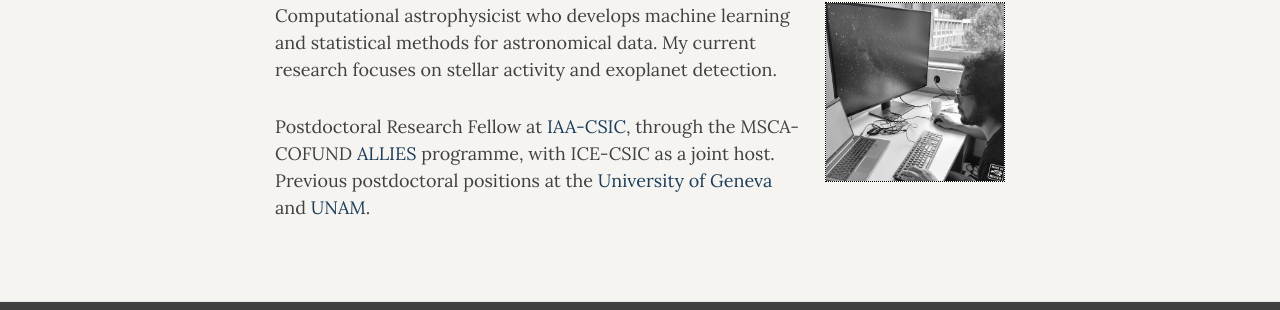
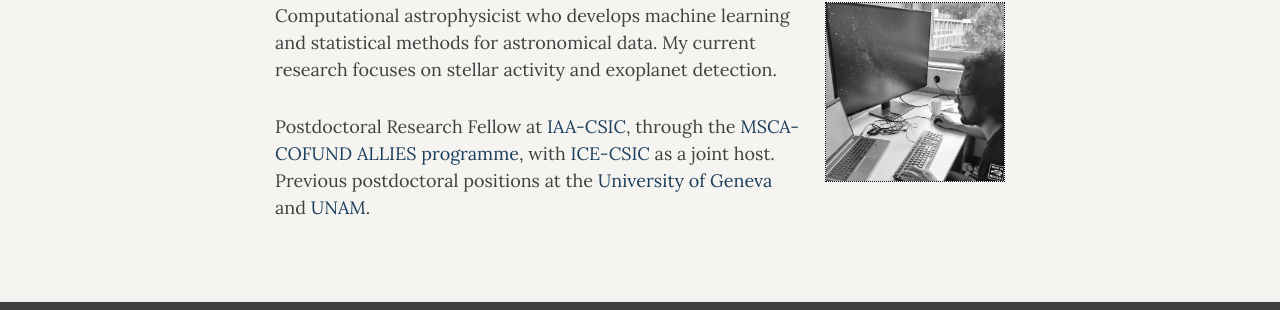
Before and after one commit to igomezv/igomezv.github.io, a Jekyll site: the page built from index.md, in a window 1280 px wide. Shown: the part 268-578 px from the top of the page. Built offline with Jekyll 4.4.1, drawn with Linux system fonts in a browser that asks for light colours; nearby versions of some CDN libraries; comment, search, counter and statistics services are not loaded; some of the changed lines change nothing that is shown.

Commit message:
Update links

```diff
--- a/index.md
+++ b/index.md
@@ -25,8 +25,7 @@
 
 <p>
 Postdoctoral Research Fellow at
-<a href="https://www.iaa.csic.es/">IAA-CSIC</a>, through the MSCA-COFUND
-<a href="https://aihub.csic.es">ALLIES</a> programme, with ICE-CSIC as a joint host. Previous postdoctoral positions at the
+<a href="https://www.iaa.csic.es/">IAA-CSIC</a>, through the <a href="https://aihub.csic.es/allies-cofund/">MSCA-COFUND ALLIES programme</a>, with <a href="https://www.ice.csic.es/">ICE-CSIC</a> as a joint host. Previous postdoctoral positions at the
 <a href="https://www.unige.ch/sciences/astro/exoplanets">University of Geneva</a>
 and
 <a href="https:/www.fis.unam.mx/">UNAM</a>.
```
